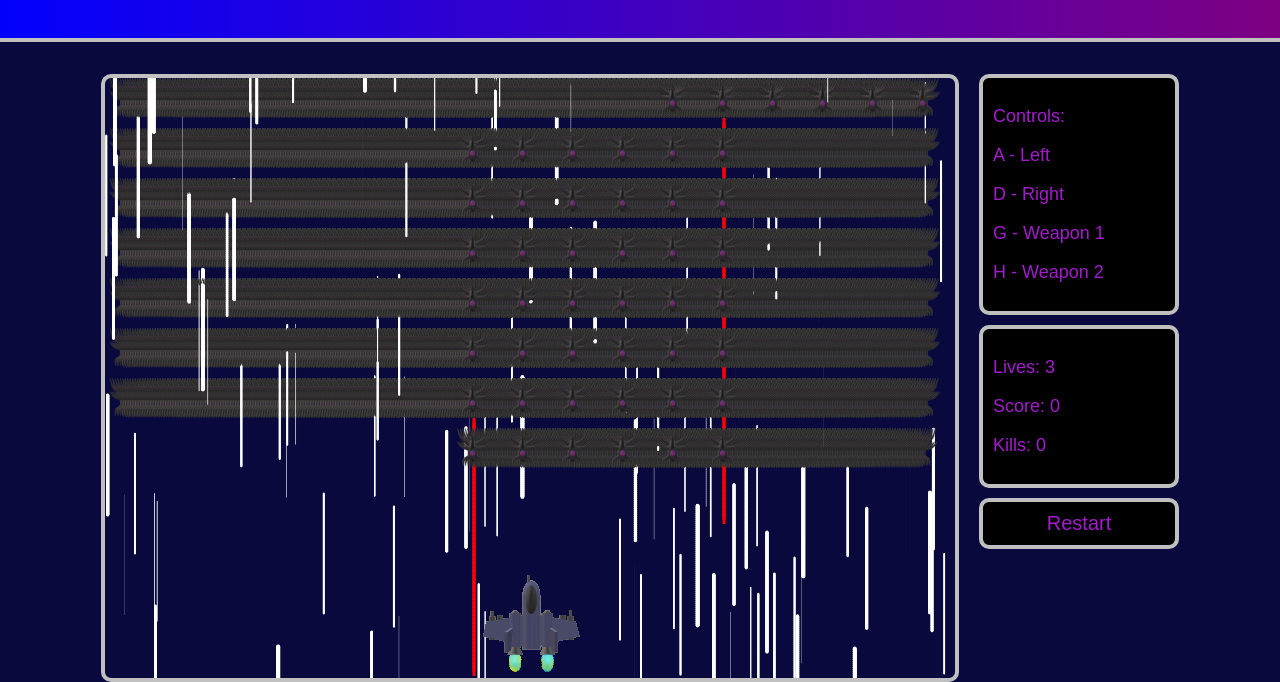
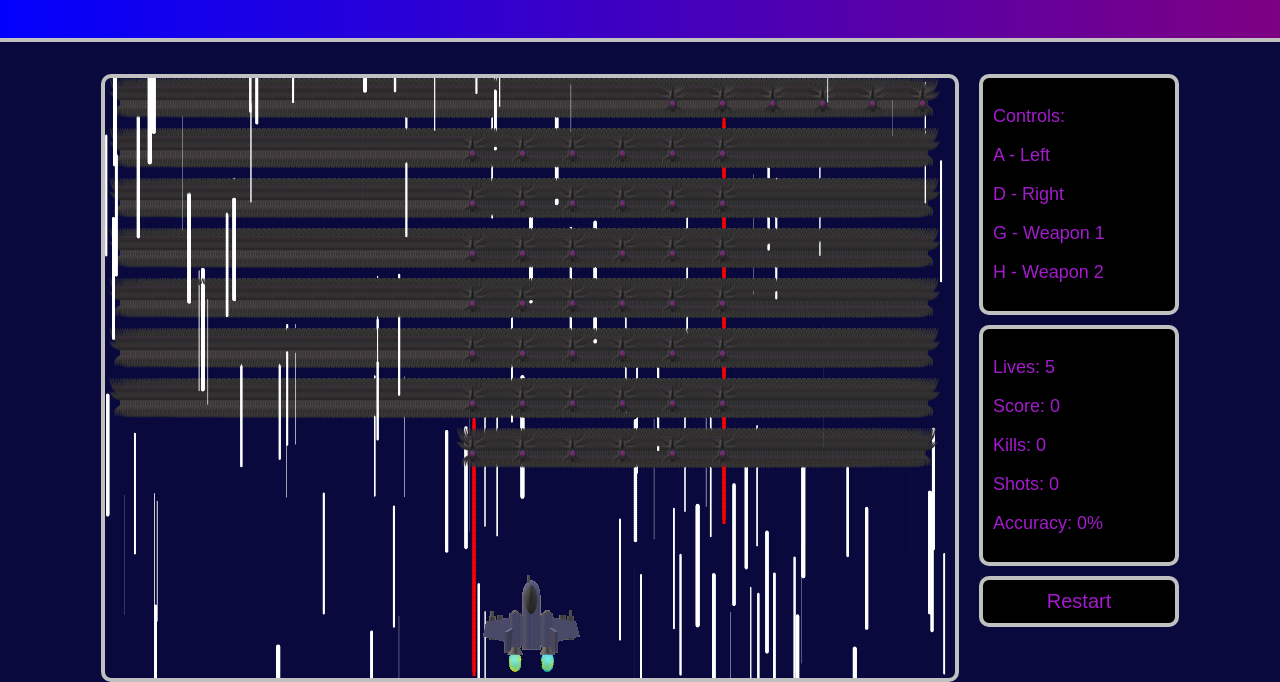
Before and after one commit to SanneJ84/canvas-game, a plain HTML site: page index.html in a window 1280 px wide. Shown: the part 133-815 px from the top of the page. Drawn offline with Linux system fonts and the light colour scheme.

Commit message:
Update index.html

```diff
--- a/index.html
+++ b/index.html
@@ -23,9 +23,11 @@
                     <p> H - Weapon 2</p>
                 </div>
                 <div id="score">
-                    <p id="live">Lives: 3</p>
+                    <p id="live">Lives: 5</p>
 			        <p id="counted">Score: 0</p>
 			        <p id="shooted">Kills: 0</p>
+				<p id="ammoUsed">Shots: 0</p>
+				<p id="acc">Accuracy: 0%</p>
                 </div>
                 <button class="buttons" id="restartButton" onclick="restart()">Restart</button>
             </div>
```
